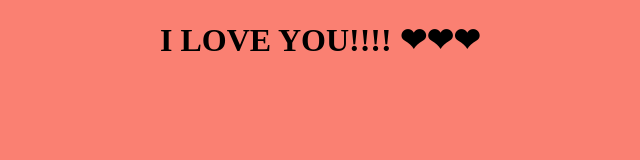
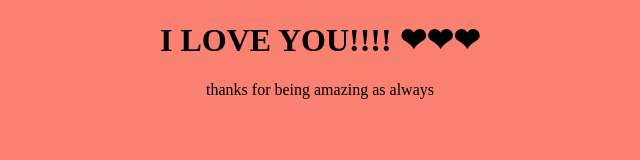
Before and after one commit to doob-wa/doobwebsite, a plain HTML site: page hannah.html in a window 1280 px wide. Shown: the whole page, without its empty margins (320-960 px from the left). Drawn offline with Linux system fonts and the light colour scheme.

Commit message:
Update hannah.html

```diff
--- a/hannah.html
+++ b/hannah.html
@@ -12,5 +12,6 @@ body {
 </head>
 <body style="background-color: salmon;">
     <h1 style="text-align: center"><b>I LOVE YOU!!!! ❤︎❤︎❤︎</b></h1>
+    <p style="text-align: center">thanks for being amazing as always</p>
 </body>
 </html>
```
